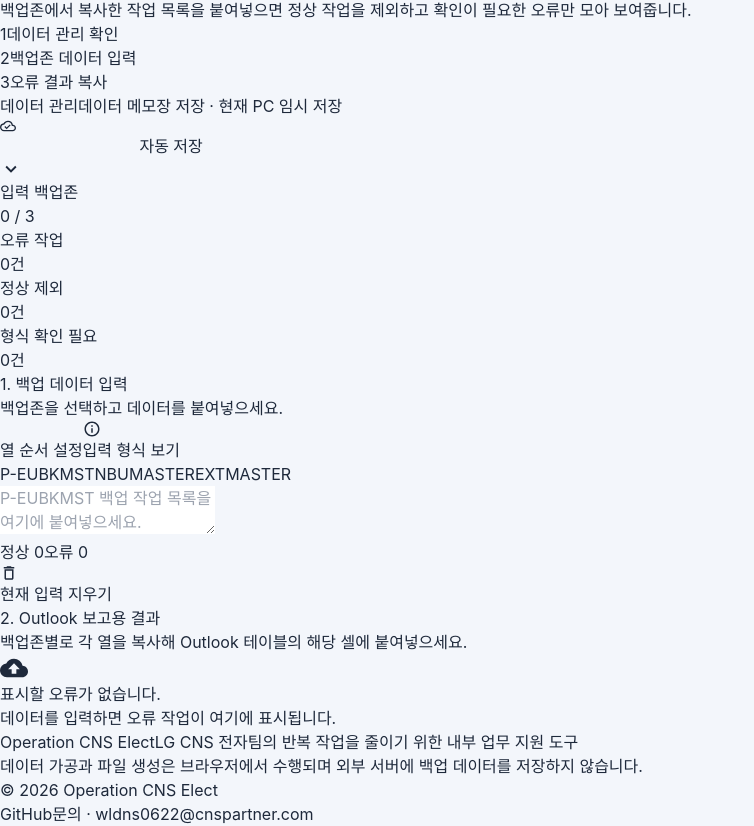
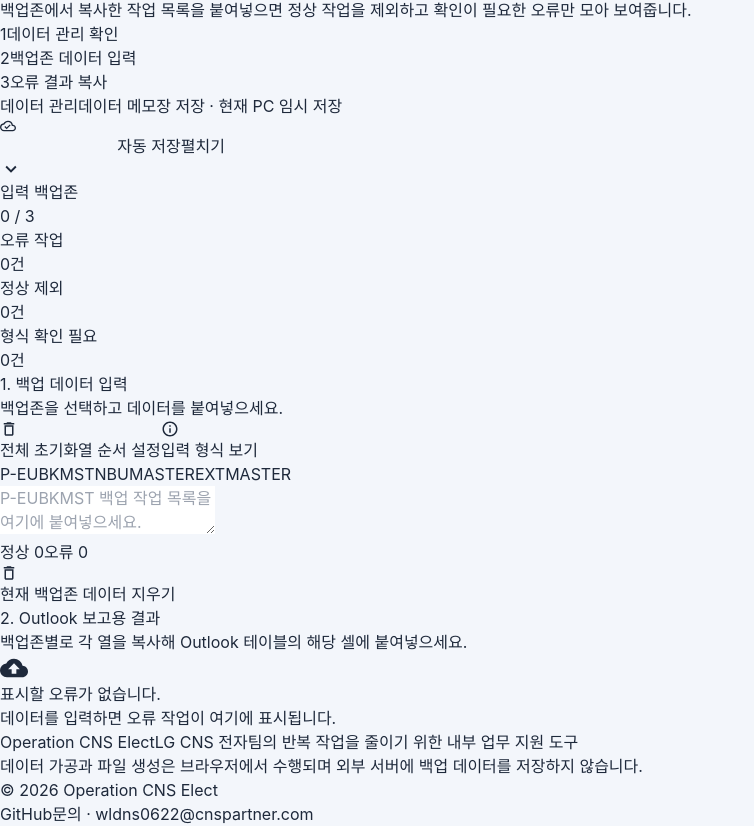
Before and after one commit to chipmunk-dev/Operation-entec, a React (Vite) app: page /auto-backup-error-filter in a window 1280 px wide. Shown: the part 777-1603 px from the top of the page, without its empty margins (0-754 px from the left). Built offline with nearby package versions, Linux system fonts and the light colour scheme.

Commit message:
refine backup data reset controls

```diff
--- a/src/pages/AutoBackupErrorFilter/index.jsx
+++ b/src/pages/AutoBackupErrorFilter/index.jsx
@@ -12,7 +12,6 @@ import {
 import HowToPopover from '../../components/HowToPopover';
 import WorkflowGuide from '../../components/WorkflowGuide';
 import {
-  clearBackupDraft,
   createDefaultBackupState,
   DEFAULT_COLUMN_POSITIONS,
   loadBackupDraft,
@@ -233,15 +232,10 @@ function AutoBackupErrorFilter() {
     }
   };
 
-  const resetReport = () => {
-    if (!window.confirm('세 백업존의 입력과 열 설정을 모두 초기화할까요?')) return;
-    const defaults = createDefaultBackupState(zones);
-    clearBackupDraft();
-    setInputs(defaults.inputs);
-    setColumnPositions(defaults.columnPositions);
-    setActiveZone(defaults.activeZone);
-    setLastSavedAt(null);
-    setNotice('저장된 에러 보고 데이터를 초기화했습니다.');
+  const resetAllInputs = () => {
+    if (!window.confirm('입력된 데이터를 모두 초기화하시겠습니까?')) return;
+    setInputs(createDefaultBackupState(zones).inputs);
+    setNotice('세 백업존의 입력 데이터를 모두 초기화했습니다.');
   };
 
   const handleNotepadExport = async () => {
@@ -366,10 +360,14 @@ function AutoBackupErrorFilter() {
           onClick={() => setShowDataManagement((current) => !current)}
           aria-expanded={showDataManagement}
           aria-controls="auto-backup-data-management"
-          className="flex w-full items-center justify-between gap-4 px-5 py-4 text-left transition hover:bg-slate-50/70"
+          className={`group flex w-full cursor-pointer items-center justify-between gap-4 px-5 py-4 text-left transition-all duration-200 focus-visible:outline-none focus-visible:ring-2 focus-visible:ring-inset focus-visible:ring-blue-500 ${
+            showDataManagement
+              ? 'bg-slate-50/70'
+              : 'hover:bg-blue-50/80 hover:shadow-[inset_4px_0_0_#3b82f6]'
+          }`}
         >
           <span className="min-w-0">
-            <span className="block text-sm font-bold text-slate-900">
+            <span className="block text-sm font-bold text-slate-900 transition-colors group-hover:text-blue-700">
               데이터 관리
             </span>
             <span className="mt-1 block truncate text-xs text-slate-500">
@@ -381,13 +379,18 @@ function AutoBackupErrorFilter() {
               <MdOutlineCloudDone size={16} />
               {storageStatus === 'saving' ? '저장 중' : '자동 저장'}
             </span>
+            <span className="hidden text-xs font-bold text-slate-400 transition-colors group-hover:text-blue-700 sm:inline">
+              {showDataManagement ? '접기' : '펼치기'}
+            </span>
+            <span className="grid h-8 w-8 place-items-center rounded-full bg-slate-100 text-slate-500 transition-all duration-200 group-hover:translate-y-0.5 group-hover:bg-blue-100 group-hover:text-blue-700">
               <MdExpandMore
                 size={22}
                 aria-hidden="true"
-              className={`text-slate-400 transition-transform duration-200 ${
+                className={`transition-transform duration-200 ${
                   showDataManagement ? 'rotate-180' : ''
                 }`}
               />
+            </span>
           </span>
         </button>
 
@@ -452,21 +455,11 @@ function AutoBackupErrorFilter() {
                   새로고침해도 복원되며 마지막 수정 후 7일이 지나면 삭제됩니다.
                   이 데이터는 다른 PC에서는 볼 수 없습니다.
                 </p>
-                <div className="flex flex-wrap items-center justify-between gap-3">
                 <span className="text-xs font-semibold text-emerald-700">
                   {lastSavedAt
                     ? `최근 저장 · ${new Date(lastSavedAt).toLocaleString('ko-KR')}`
                     : '저장된 임시 데이터 없음'}
                 </span>
-                  <button
-                    type="button"
-                    onClick={resetReport}
-                    className="btn-ghost px-3 py-2 text-rose-600 hover:bg-rose-50"
-                  >
-                    <MdDeleteOutline size={18} />
-                    현재 PC 데이터 초기화
-                  </button>
-                </div>
               </div>
             </div>
           </div>
@@ -494,6 +487,15 @@ function AutoBackupErrorFilter() {
             <p className="mt-1 text-xs text-slate-500">백업존을 선택하고 데이터를 붙여넣으세요.</p>
           </div>
           <div className="flex flex-wrap gap-2">
+            <button
+              type="button"
+              disabled={!zones.some((zone) => inputs[zone].trim())}
+              onClick={resetAllInputs}
+              className="btn-ghost text-rose-600 hover:bg-rose-50"
+            >
+              <MdDeleteOutline size={18} />
+              전체 초기화
+            </button>
             <button
               type="button"
               onClick={() => setShowColumnSettings(!showColumnSettings)}
@@ -642,7 +644,7 @@ function AutoBackupErrorFilter() {
               className="btn-ghost text-rose-600 hover:bg-rose-50"
             >
               <MdDeleteOutline size={18} />
-              현재 입력 지우기
+              현재 백업존 데이터 지우기
             </button>
           </div>
         </div>
```
Lines whose indentation alone changed are shown as unchanged.
